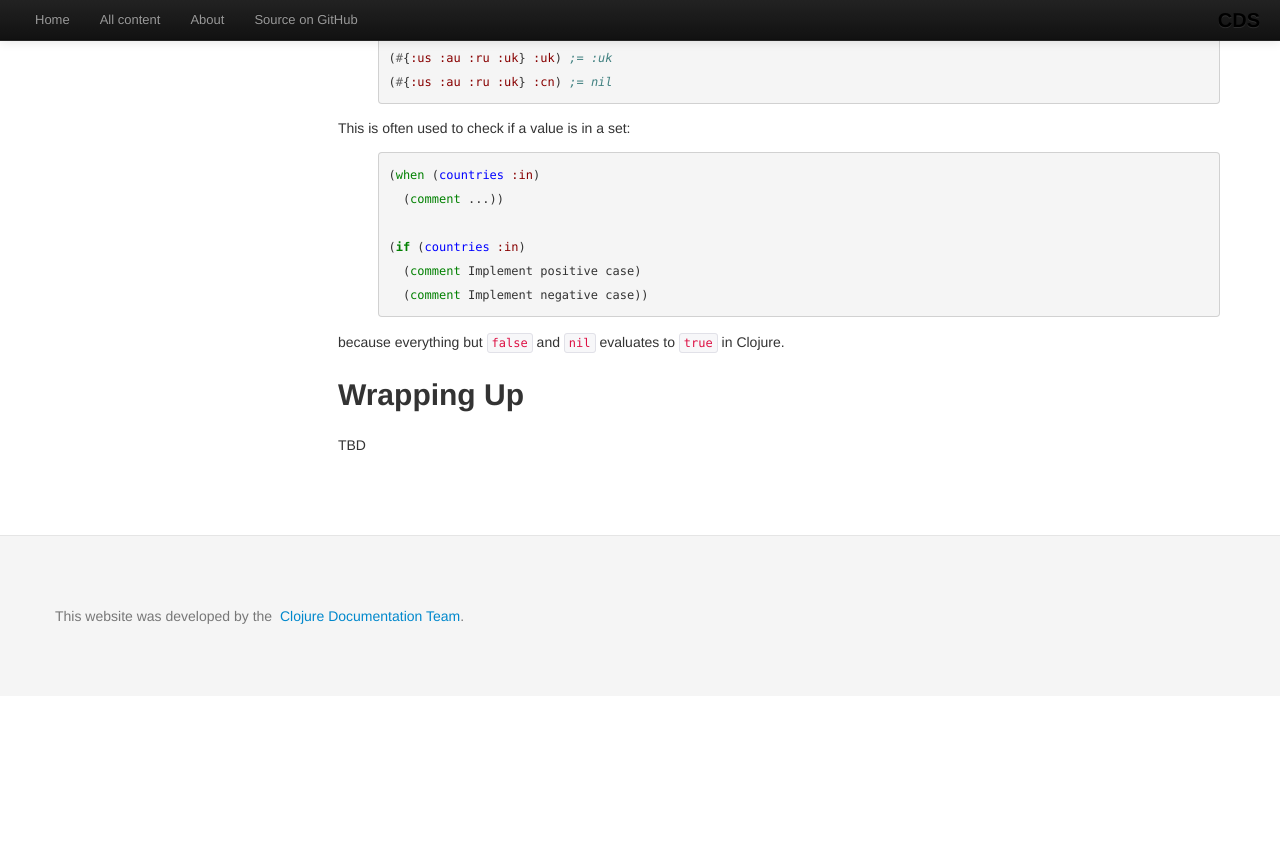
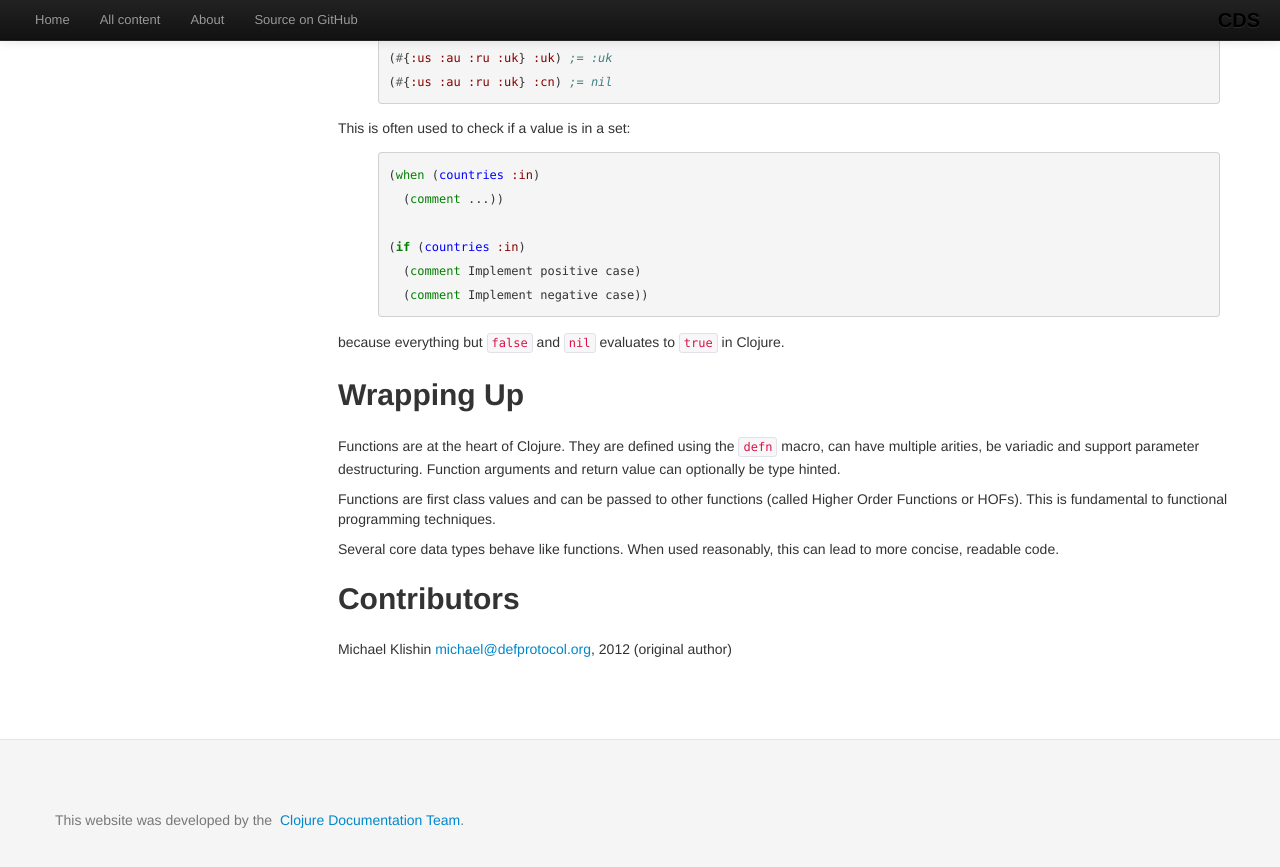
Before and after one commit to clojuredocs/guides, a Jekyll site: the page built from articles/language/functions.md, in a window 1280 px wide and 900 px high, scrolled down 6696 px. Shown: the top 867 px of the window. Built offline with Jekyll 4.4.1, drawn with Linux system fonts in a browser that asks for light colours; some web fonts are replaced; Markdown is read by kramdown in place of the engine named in the settings; before the commit the page ends 7392 px from its top, so only the background shows below that.

Commit message:
More work on the Functions guide

```diff
--- a/articles/language/functions.md
+++ b/articles/language/functions.md
@@ -394,4 +394,17 @@ because everything but `false` and `nil` evaluates to `true` in Clojure.
 
 ## Wrapping Up
 
-TBD
+Functions are at the heart of Clojure. They are defined using the `defn` macro, can have multiple arities,
+be variadic and support parameter destructuring. Function arguments and return value can optionally be
+type hinted.
+
+Functions are first class values and can be passed to other functions (called Higher Order Functions or HOFs).
+This is fundamental to functional programming techniques.
+
+Several core data types behave like functions. When used reasonably, this can lead to more concise, readable
+code.
+
+
+## Contributors
+
+Michael Klishin <michael@defprotocol.org>, 2012 (original author)
```
